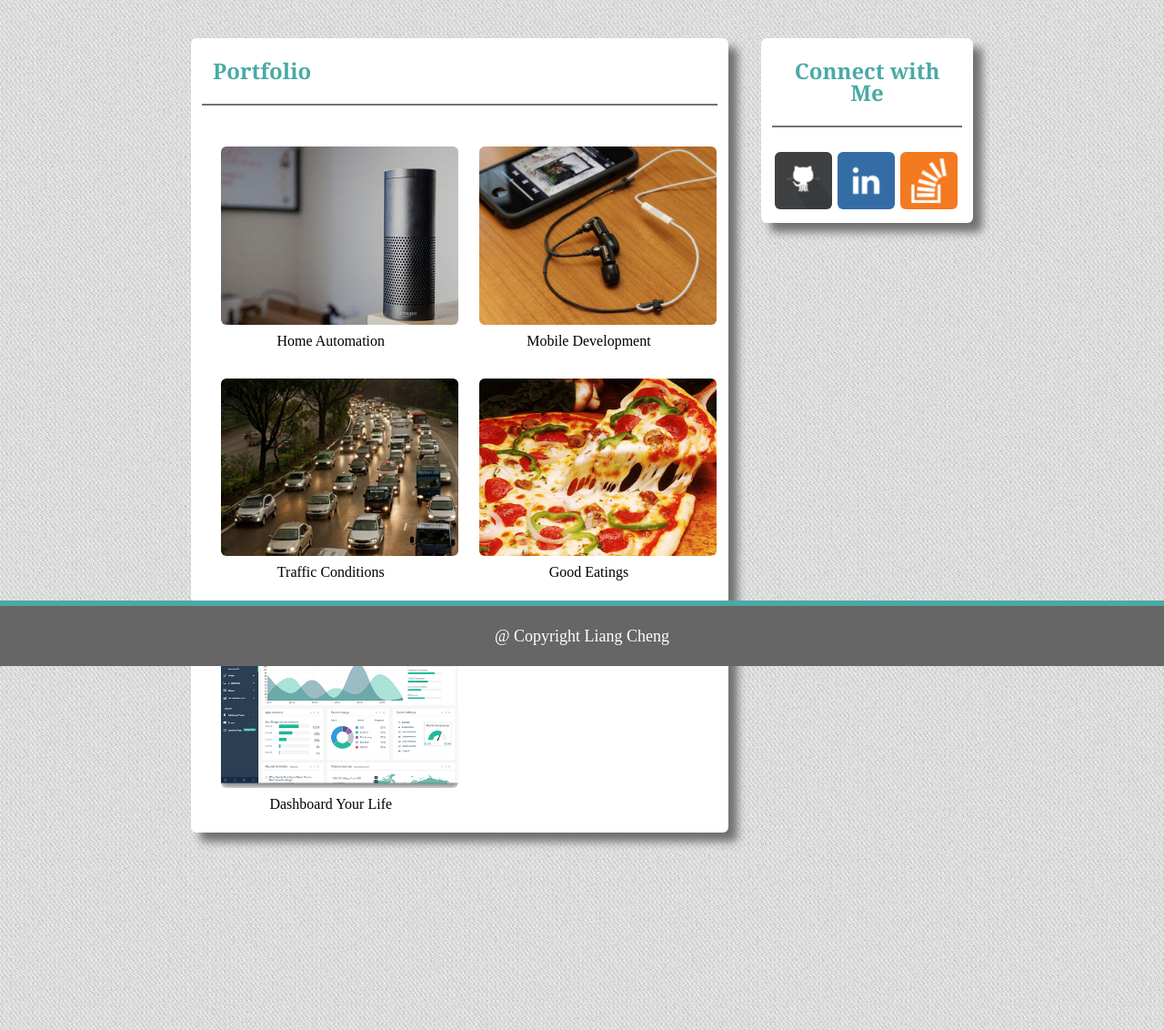
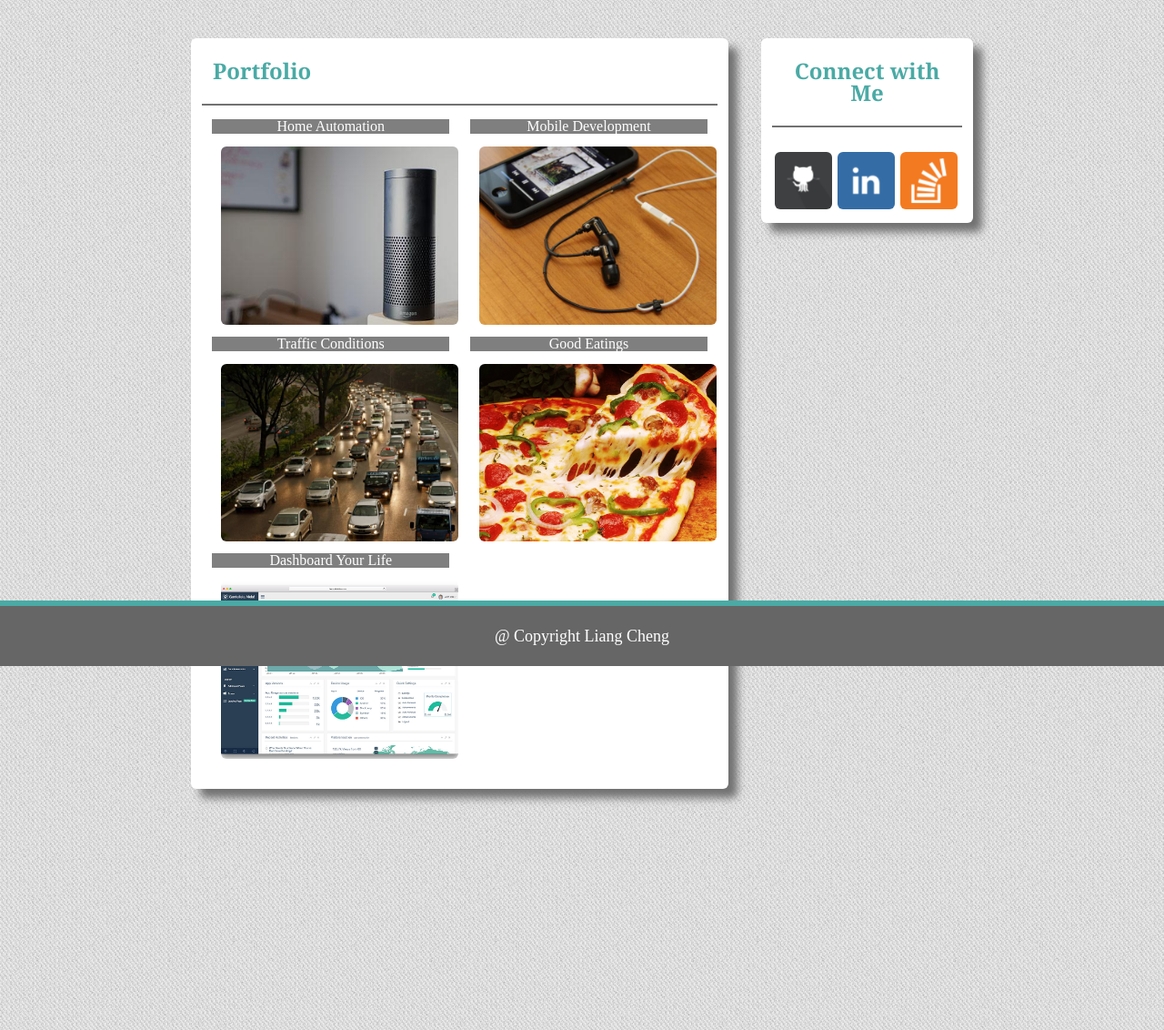
Before and after one commit to lcheng6/Basic-Portfolio, a PHP site: page /portfolio.html in a window 1280 px wide. Shown: the part 68-1200 px from the top of the page at 91% size. Run offline with PHP 8.4, Linux system fonts and the light colour scheme.

Commit message:
try to put new figure caption in front of the images.

```diff
--- a/css/style.css
+++ b/css/style.css
@@ -163,11 +163,22 @@ label {
 
 #portfolio-single-image img{
 	width:100%;
-	border-radius:6px
+	border-radius:6px;
 }
-#portfolio-single-image span{
+
+#portfolio-single-image figcaption{
+	/*text-align:center;*/
+	color:white;
+	font:bold 24px;
+	background:rgb(0, 0, 0);
+	background:rgba(0,0, 0, 0.5);
+	/*4aaaa5*/
+	/*padding: 10px;*/
+	position:relative;
+	margin-top:-20px;
 	text-align:center;
-	display:block;
+	width:100%;
+	/*height:100px;*/
 }
 
 #connect-with-me img{
--- a/portfolio.html
+++ b/portfolio.html
@@ -31,23 +31,23 @@
           <div id="portfolio-images">
             <div id="portfolio-single-image">
               <img src="images/portfolio-assets/home-automation-export.jpg" alt="Liang Cheng">
-              <span>Home Automation</span>
+              <figcaption>Home Automation</figcaption>
             </div>
             <div id="portfolio-single-image">
               <img src="images/portfolio-assets/mobile-development.jpg" alt="Liang Cheng">
-              <span>Mobile Development</span>
+              <figcaption>Mobile Development</figcaption>
             </div>
             <div id="portfolio-single-image">
               <img src="images/portfolio-assets/traffic-conditions.jpg" alt="Liang Cheng">
-              <span>Traffic Conditions</span>
+              <figcaption>Traffic Conditions</figcaption>
             </div>
             <div id="portfolio-single-image">
               <img src="images/portfolio-assets/veggie-pizza-export.jpg" alt="Liang Cheng">
-              <span>Good Eatings</span>
+              <figcaption>Good Eatings</figcaption>
             </div>
             <div id="portfolio-single-image">
               <img src="images/portfolio-assets/dashboard-export.jpg" alt="Liang Cheng">
-              <span>Dashboard Your Life</span>
+              <figcaption>Dashboard Your Life</figcaption>
             </div>
           </div> <!-- end portfolio-images -->
 
```
